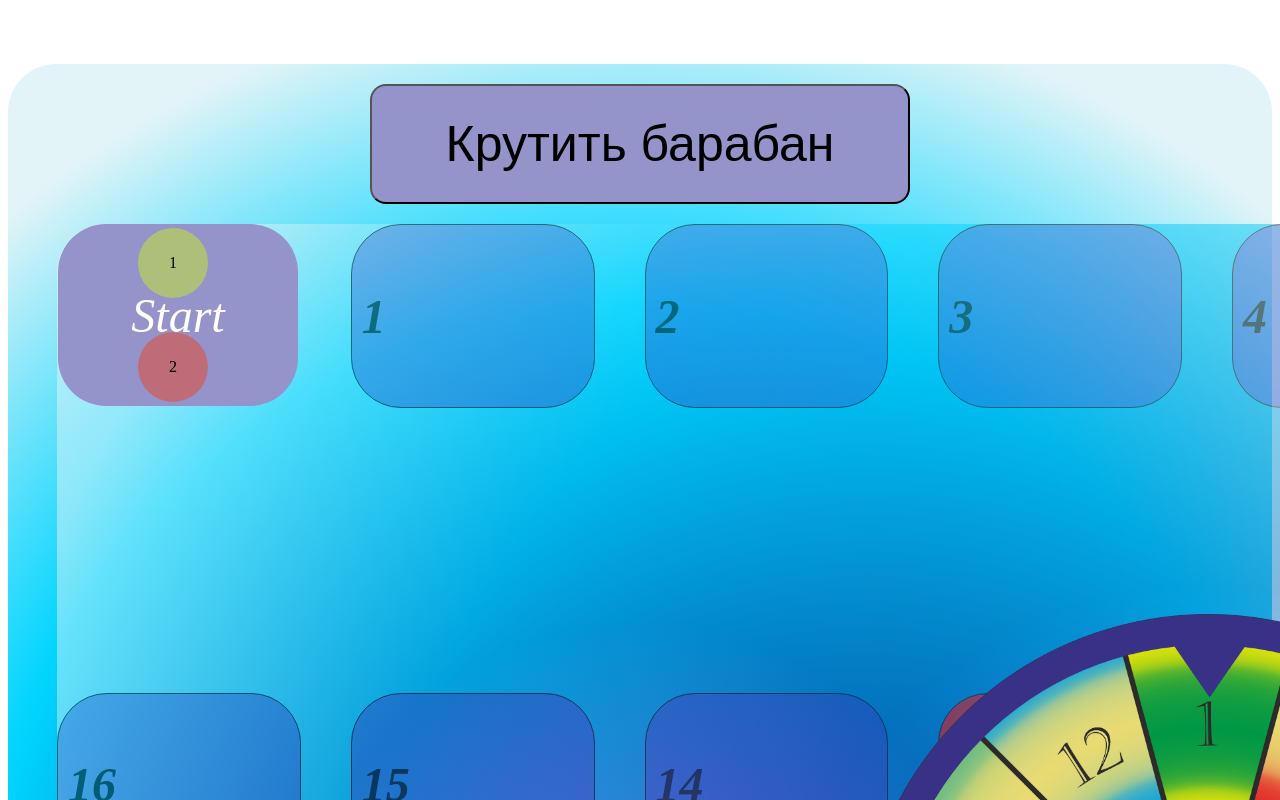
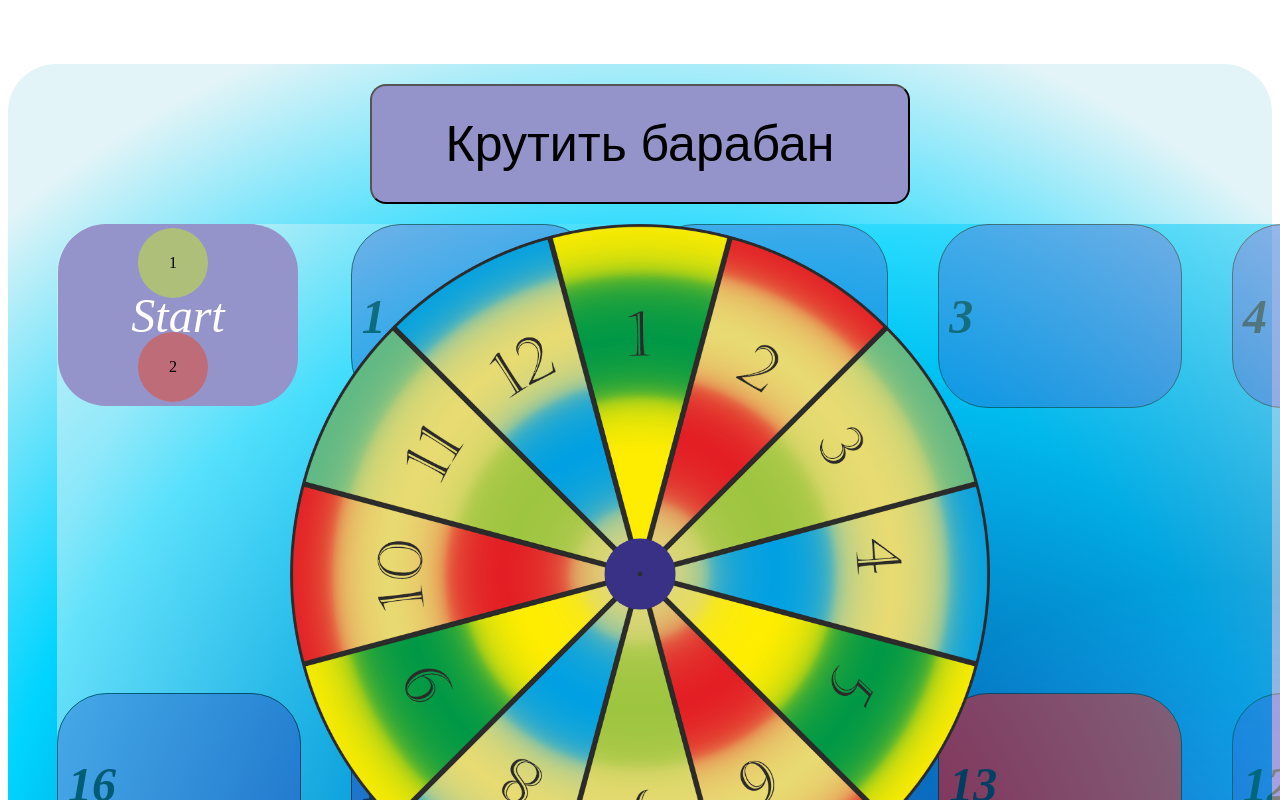
Before and after one commit to dianaveselkina/wander-game-one, a Vue app: page / in a window 1280 px wide. Both pictures are taken after a click on the button "Начать игру". Shown: the top 800 px of the page. Built offline with nearby package versions, Linux system fonts and the light colour scheme.

Commit message:
add animation wheel

```diff
--- a/src/App.vue
+++ b/src/App.vue
@@ -6,13 +6,17 @@
     <MyButton
       v-if="startVisibility"
       class="button"
-      @click="deleteStartBtn(), addSpin(), addWhee()"
+      @click="deleteStartBtn(), addSpin(), addWhee(), addWheelBig()"
       >Начать игру</MyButton
     >
     <StartDiv></StartDiv>
     <PlayerDiv>1</PlayerDiv>
     <PlayerDiv class="player2">2</PlayerDiv>
-    <WheelDiv v-if="wheelVisibility" class="wheel"></WheelDiv>
+    <div class="wheel__big" v-if="wheelBigVisibility">
+      <transition name="rotate">
+        <WheelDiv v-if="wheelVisibility" class="wheel"></WheelDiv>
+      </transition>
+    </div>
     <FinishDiv></FinishDiv>
     <BoardDiv></BoardDiv>
   </div>
@@ -39,6 +43,7 @@ export default {
       wheelVisibility: false,
       spinVisibility: false,
       isRotate: false,
+      wheelBigVisibility: false,
     };
   },
   methods: {
@@ -50,6 +55,9 @@ export default {
     },
     addWhee() {
       this.wheelVisibility = true;
+    },
+    addWheelBig() {
+      this.wheelBigVisibility = true;
     },
     removeWhee() {
       this.wheelVisibility = false;
@@ -86,14 +94,27 @@ export default {
   left: 130px;
 }
 .wheel {
-  margin: 550px 850px;
+  position: absolute;
+  top: 0;
+  right: 0;
+  /* margin: 550px 850px; */
   text-align: center;
+}
+.wheel__big {
+  position: relative;
+  background-image: url(img/wheel1.png);
+  z-index: 8;
+  background-repeat: no-repeat;
+  background-size: cover;
+  width: 700px;
+  height: 700px;
 }
 .rotate-enter-active,
 .rotate-leave-active {
   transition: all 2s ease-in-out;
 }
-.rotate-enter, .rotate-leave-to /* .fade-leave-active below version 2.1.8 */ {
-  transform: scale(200%);
+.rotate-enter,
+.rotate-leave-to {
+  transform: rotate(180deg);
 }
 </style>
--- a/src/components/BoardDiv.vue
+++ b/src/components/BoardDiv.vue
@@ -7,7 +7,7 @@
     <div class="circle">4</div>
     <div class="circle5">5</div>
     <div class="circle">6</div>
-    <div class="circle7">7</div>
+    <div id="7" class="circle7">7</div>
     <div class="background"></div>
     <div class="background"></div>
     <div class="background"></div>
--- a/src/components/WheelDiv.vue
+++ b/src/components/WheelDiv.vue
@@ -1,7 +1,5 @@
 <template>
-  <div class="wheel__small">
-    <div class="wheel__big"></div>
-  </div>
+  <div class="wheel__small"></div>
 </template>
 <script>
 export default {
@@ -12,15 +10,6 @@ export default {
 };
 </script>
 <style scoped>
-.wheel__big {
-  position: relative;
-  background-image: url(../img/wheel1.png);
-  z-index: 8;
-  background-repeat: no-repeat;
-  background-size: cover;
-  width: 700px;
-  height: 700px;
-}
 .wheel__small {
   position: absolute;
   top: 0;
```
